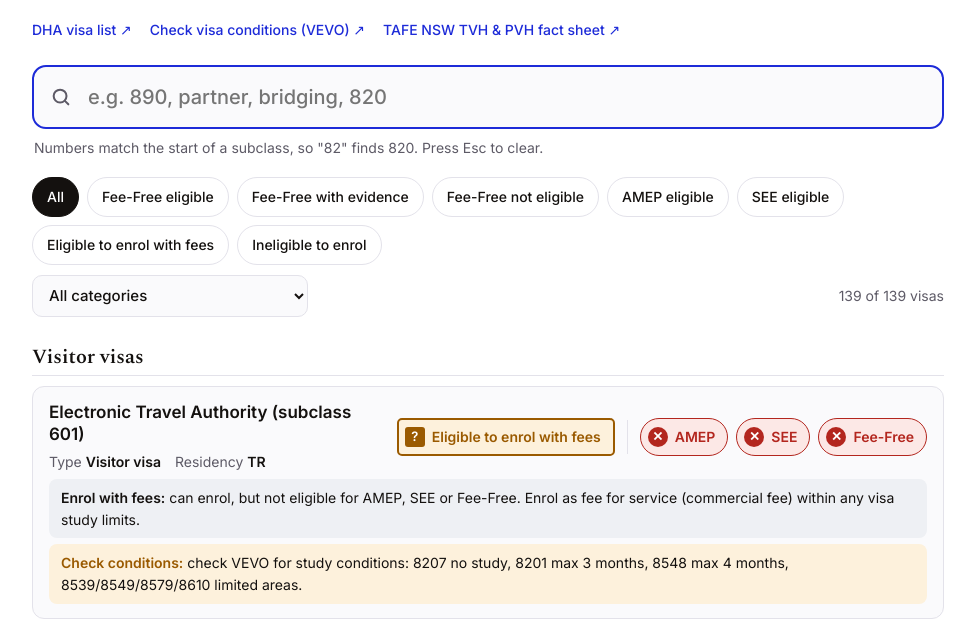
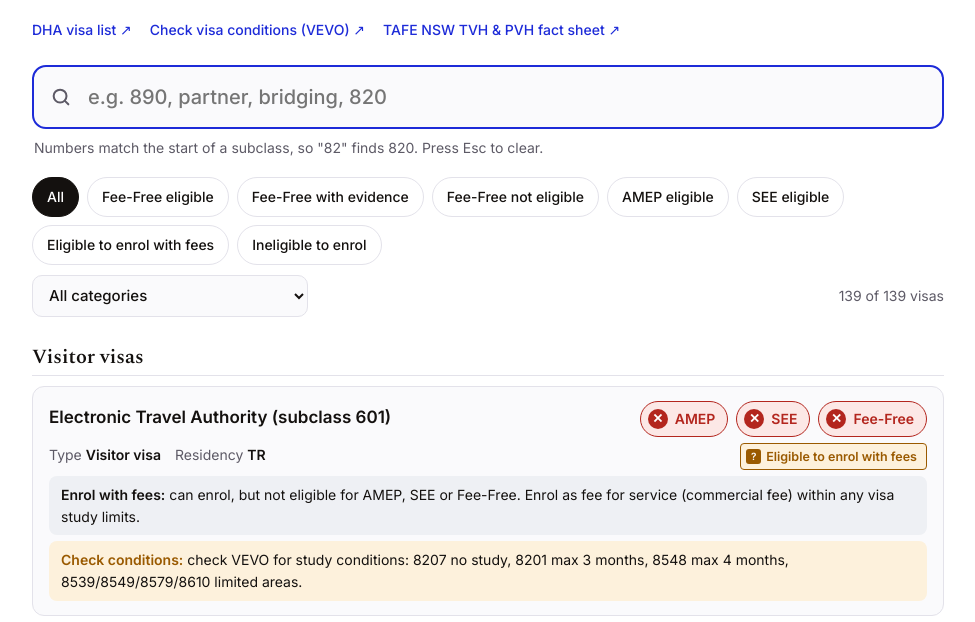
Before and after one commit to Gr8Teachers/admin, a plain HTML site: page VisaChecker/index.html in a window 1280 px wide. Shown: the part 178-800 px from the top of the page, without its empty margins (152-1127 px from the left). Drawn offline with nearby package versions, Linux system fonts and the light colour scheme.

Commit message:
Place enrolment tag under AMEP/SEE/Fee-Free in smaller text
Co-Authored-By: Claude Opus 5.5 <noreply@anthropic.com>
Claude-Session: https://claude.ai/code/session_01URCfyuFGkTZU8TexmrHfxA

```diff
--- a/VisaChecker/index.html
+++ b/VisaChecker/index.html
@@ -50,12 +50,13 @@ h2{font:600 20px/1.2 Spectral,Georgia,serif;margin:28px 0 10px;padding-bottom:6p
 .sc{font-variant-numeric:tabular-nums;color:var(--acc);font-weight:600;white-space:nowrap}
 .v{grid-template-columns:minmax(0,1fr) auto}
 .badges{display:flex;flex-wrap:wrap;gap:8px}
-.v .badges{grid-column:2;grid-row:1/3;align-self:center;justify-content:flex-end;flex-wrap:nowrap}
+.right{grid-column:2;grid-row:1/3;align-self:center;display:flex;flex-direction:column;align-items:flex-end;gap:6px}
+.right .badges{flex-wrap:nowrap}
 .st{display:inline-flex;align-items:center;gap:7px;padding:6px 12px 6px 7px;border-radius:999px;font-weight:600;font-size:14px;white-space:nowrap;border:1.5px solid currentColor}
 .st i{display:grid;place-items:center;width:20px;height:20px;border-radius:50%;font-style:normal;font-size:13px;line-height:1;background:currentColor}
 .st i::before{color:var(--bg)}
-.st.tag{border-radius:5px;border-width:2px;padding-left:6px;background:transparent}
-.st.tag i{border-radius:3px}
+.st.tag{border-radius:4px;border-width:1.5px;padding:3px 9px 3px 5px;font-size:12.5px;gap:5px;background:transparent}
+.st.tag i{border-radius:3px;width:15px;height:15px;font-size:10px}
 .sep{width:1px;align-self:stretch;margin:2px 4px;background:var(--line)}
 .st.g{color:var(--yes);background:var(--yesbg)}.st.a{color:var(--cond);background:var(--condbg)}.st.r{color:var(--no);background:var(--nobg)}
 .st.g i::before{content:'✓'}.st.a i::before{content:'?'}.st.r i::before{content:'✕'}
@@ -69,7 +70,7 @@ mark{background:light-dark(#dfe2ff,#2a2f6b);color:inherit;border-radius:3px;padd
 .key{display:flex;flex-wrap:wrap;gap:6px 20px;font-size:13px;color:var(--mute);margin-top:36px;padding-top:14px;border-top:1px solid var(--line)}
 @keyframes in{from{opacity:0;transform:translateY(3px)}}
 @media(prefers-reduced-motion:reduce){.v{animation:none}}
-@media(max-width:900px){.v{grid-template-columns:1fr}.v .badges{grid-column:auto;grid-row:auto;justify-content:flex-start;flex-wrap:wrap;margin-top:4px}}
+@media(max-width:860px){.v{grid-template-columns:1fr}.right{grid-column:auto;grid-row:auto;align-items:flex-start;margin-top:4px}.right .badges{flex-wrap:wrap}}
 @media(max-width:600px){#q{font-size:17px}}
 </style>
 </head>
@@ -108,7 +109,7 @@ mark{background:light-dark(#dfe2ff,#2a2f6b);color:inherit;border-radius:3px;padd
   <div id="out"></div>
 
   <div class="key">
-    <span class="badges" style="margin:0"><span class="st g"><i></i>Eligible</span><span class="st a"><i></i>Maybe eligible</span><span class="st r"><i></i>Not eligible</span><span class="sep"></span><span class="st g tag"><i></i>Enrolment status</span></span>
+    <span class="badges" style="margin:0"><span class="st g"><i></i>Eligible</span><span class="st a"><i></i>Maybe eligible</span><span class="st r"><i></i>Not eligible</span><span class="st g tag"><i></i>Enrolment status</span></span>
     <span><b>PR</b> Permanent resident</span>
     <span><b>TR</b> Temporary resident</span>
     <span><b>TR Protection</b> Temporary protection</span>
@@ -153,7 +154,7 @@ function card(v,terms){
   return `<article class="v">
     <h3>${hl(v.name,terms)}</h3>
     <div class="meta"><span>Type <b>${hl(v.type,terms)}</b></span><span>Residency <b>${esc(v.status)}</b></span></div>
-    <div class="badges">${v.funded?'':pill({g:v.pay?'Eligible to enrol with fees':'Eligible to enrol',a:v.pay?'Eligible to enrol with fees':'Eligible to enrol',r:'Ineligible to enrol'}[v.study],v.study,{g:v.pay?'can enrol, fee for service':'no usual study restriction',a:'check visa study conditions',r:'cannot enrol as a domestic student'}[v.study],'tag')+'<span class="sep" aria-hidden="true"></span>'}${pill('AMEP',v.amep?'g':'r',amepLabel[v.amep].replace(/^AMEP: /,''))}${pill('SEE',seeSt[v.see],seeLabel[v.see].replace(/^SEE: /,''))}${pill('Fee-Free',feeSt[v.k],label[v.k])}</div>
+    <div class="right"><div class="badges">${pill('AMEP',v.amep?'g':'r',amepLabel[v.amep].replace(/^AMEP: /,''))}${pill('SEE',seeSt[v.see],seeLabel[v.see].replace(/^SEE: /,''))}${pill('Fee-Free',feeSt[v.k],label[v.k])}</div>${v.funded?'':pill({g:v.pay?'Eligible to enrol with fees':'Eligible to enrol',a:v.pay?'Eligible to enrol with fees':'Eligible to enrol',r:'Ineligible to enrol'}[v.study],v.study,{g:v.pay?'can enrol, fee for service':'no usual study restriction',a:'check visa study conditions',r:'cannot enrol as a domestic student'}[v.study],'tag')}</div>
     ${v.k==='c'?`<div class="cond"><strong>Fee-Free condition:</strong> ${esc(v.elig.replace(/^Yes\s*/,'').replace(/^upon/,'Upon'))}.</div>`:''}
     ${v.study==='r'?`<div class="cond no"><strong>Ineligible to enrol:</strong> student visa holders can't enrol as domestic students. Refer to TAFE NSW International (CRICOS courses and some short courses only).</div>`:''}
     ${v.pay?`<div class="cond fee"><strong>Enrol with fees:</strong> can enrol, but not eligible for AMEP, SEE or Fee-Free. Enrol as fee for service (commercial fee)${v.study==='a'?' within any visa study limits':''}.</div>`:''}
```
